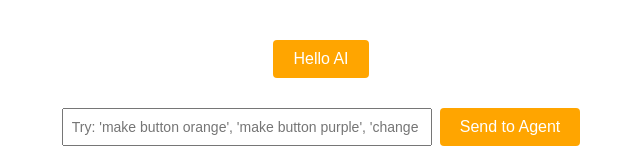
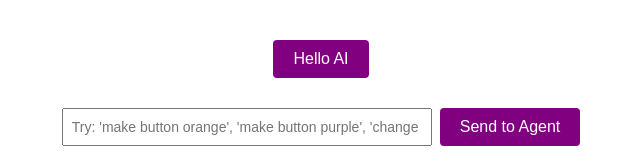
Before and after one commit to Arushi1088/coder, a plain HTML site: page index.html in a window 1280 px wide. Shown: the whole page, without its empty margins (319-959 px from the left). Drawn offline with Linux system fonts and the light colour scheme.

Commit message:
Agent: make button purple

```diff
--- a/index.html
+++ b/index.html
@@ -6,7 +6,7 @@
   <title>Agent-Driven Button Fixer</title>
   <style>
     .blue-button {
-      background-color: #FFA500;
+      background-color: #800080;
       color: #FFF;
       border: none;
       padding: 10px 20px;
```
